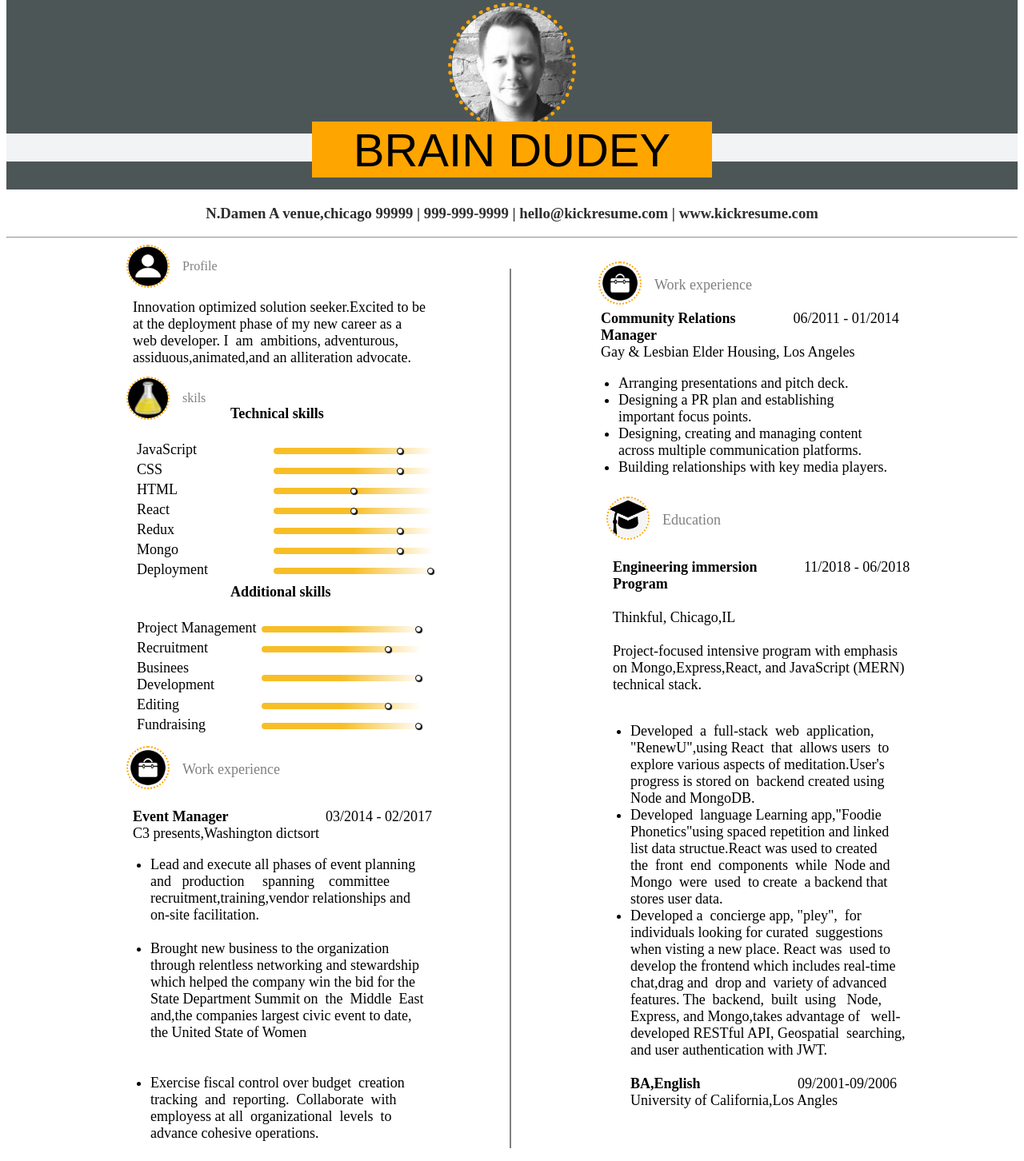
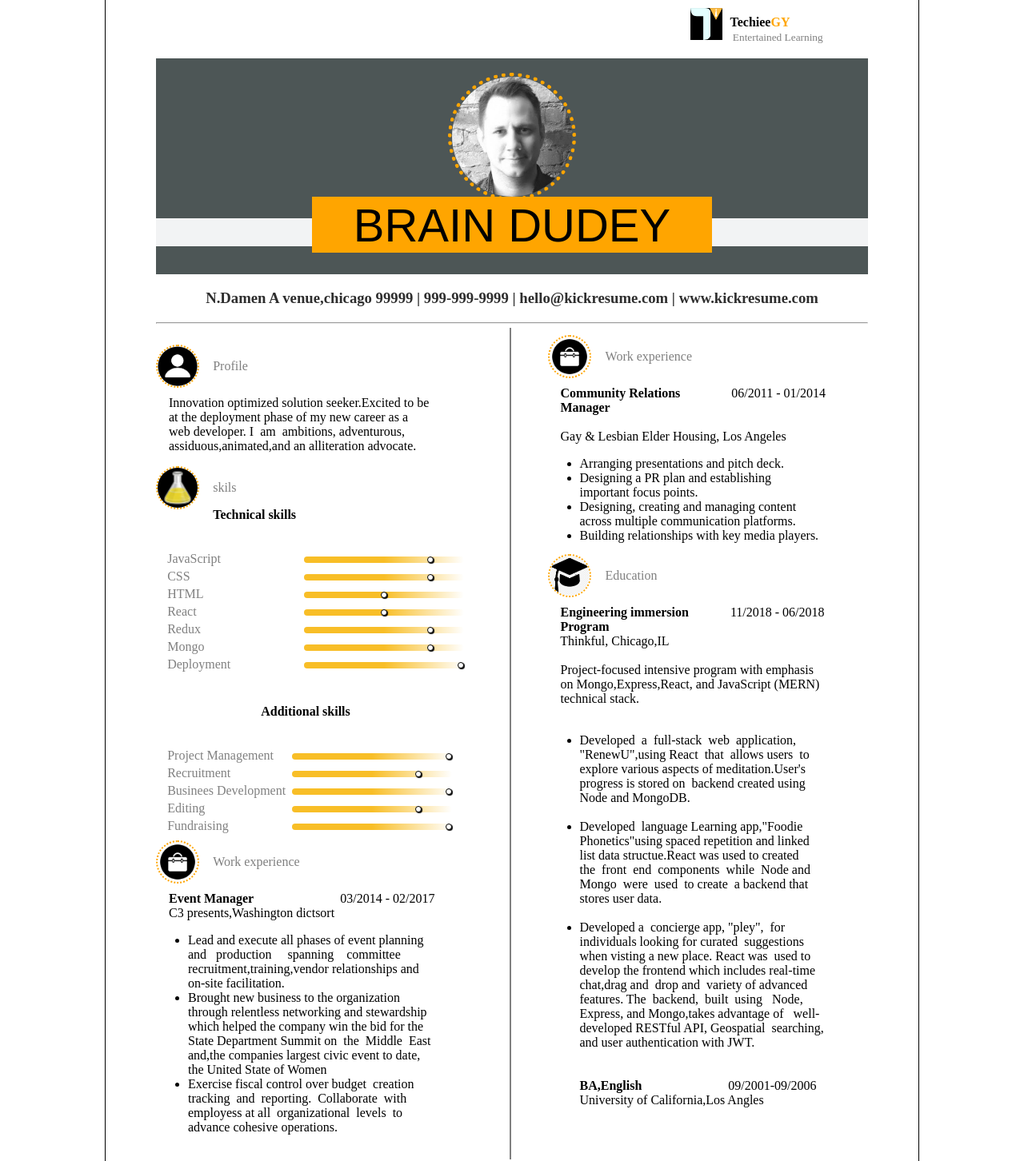
Before and after one commit to Pinkypri/Task-2-RESUME-html-css-, a plain HTML site: page project2/project2/index.html in a window 1280 px wide. Shown: the part 104-1556 px from the top of the page at 80% size. Drawn offline with Linux system fonts and the light colour scheme.

Commit message:
Update index.html

```diff
--- a/project2/project2/index.html
+++ b/project2/project2/index.html
@@ -8,7 +8,15 @@
 </head>
 <style>
 
-
+.resume{
+        width: 890px;
+  height: 1450px;
+  margin: 50px auto;
+  border-style: solid;
+  border-width: 0.3px;
+  position: relative;
+  padding: 5% 5%;
+    }
 
     input[type=range]{
           width: 200px;
@@ -44,50 +52,86 @@
 
     .vl {
       border-left: 2px solid grey;
-      height: 1100px;
-      position: absolute;
-      left: 50%;
-      margin-left: -3px;
-      top:440px;
+
+
+     position:absolute;
+     left: 50%;
+  margin-left: -3px;
+  height: 1040px;
+
+
+      margin-top:400px;
     }
+    p{
+        font-family: 'Times New Roman';
+        font-size: medium;
+        color: black;
+    }
+    pre{
+        font-family: 'Times New Roman';
+        font-size: medium;
+        color: black;
+    }
+
     </style>
 <body>
-    <div style="margin-left:1050px">
+    <div class="resume">
+        <div class="vl"></div>
+    <div style="margin-left:75%">
     <img src="logo.png" alt="logo"width="40px" height="40px" style="background-color:black;">
     <div style="margin-top:-35px; margin-left:50px;" >
     <b>Techiee<b style="color:orange">GY</b></b><br>
     <small style="color:grey; font-size:7">&nbsp;Entertained Learning</small>
     </div>
-    </div><br>
-    <div style="width:100%; height:200px; background-color: #4d5656 ">
-    <center><br><br>
-    <img src="log2.jpg"  width="150px" height="150px" style="border-radius:50%; border-style: dotted;  border: 200px dotted orange; border-width:5px; border-height:5px;">
-    <center><button style="margin-top:-15px; background-color: orange; width:500px; height:70px;font-size:58px; border:1px solid orange;">BRAIN DUDEY</button></center></div>
+    </div>
+    <br>
+    <div style="width:100%; height:200px; background-color: #4d5656;text-align: center;" >
+
+    <img src="log2.jpg"  width="150px" height="150px" style="
+        display: inline-block;
+        border-radius:50%;
+
+         border-style: dotted;
+           border: 200px dotted orange;
+            border-width:5px;
+
+            margin-top:2%"><br>
+
+    <button style="margin-top:-1%;
+
+    background-color:orange;
+     width:500px;
+      height:70px;
+      font-size:58px; border:1px solid orange;">BRAIN DUDEY</button>
+          </div>
+
     <div style="width:100%; height:35px; background-color:  #f2f3f4 "></div>
     <div style="width:100%; height:35px; background-color: #4d5656 "></div>
-    <center>
-    <h3 style="color:#2E2E2E;">N.Damen A venue,chicago 99999 | 999-999-9999 | hello@kickresume.com | www.kickresume.com</h3>
-    </center>
+
+    <h3 style="color:#2E2E2E; text-align: center;">N.Damen A venue,chicago 99999 | 999-999-9999 | hello@kickresume.com | www.kickresume.com</h3>
+
 
     <hr style="color: #d5dbdb ;">
+    <br>
 
-    <div class="vl"></div>
+
     <div >
-    <img src="log.png"  width="50px" height="50px" background-color="orange" style="margin-left:150px;
-     border-radius:50%;border-style: dotted;  border: 2px dotted orange; border-width155px; border-height:15px;"></div>
-    <div style="margin-top:-40px; margin-left:220px; color: grey; font-size:28 ;">Profile</div>
-    <br><div style=" margin-top:-20px;margin-left:140px;">
+    <img src="log.png"  width="50px" height="50px" background-color="orange" style="
+     border-radius:50%;border-style: dotted;  border: 2px dotted orange; border-width:2px; "></div>
+    <div style="margin-top:-40px;  color: grey; font-size:28 ;padding-left:8%;">Profile</div>
+    <div style=" margin-top:-40px;">
     <pre>
-    <font size="4" face="times new roman"color="black">
+    <p>
     Innovation optimized solution seeker.Excited to be
     at the deployment phase of my new career as a
     web developer. I  am  ambitions, adventurous,
-    assiduous,animated,and an alliteration advocate.</font></pre>
+    assiduous,animated,and an alliteration advocate.</p></pre>
     </div>
-    <img src="log4.png"  width="50px" height="50px" background-color="orange" style="margin-left:150px;
-     border-radius:50%;border-style: dotted;  border: 2px dotted orange; border-width155px; border-height:15px;"></div>
-    <div style="margin-top:-40px; margin-left:220px; color: grey; font-size:28 ;">skils<br>
-    <div style="margin-left:60px;"><font size="4" face="times new roman"color="black" ><b>
+    <div>
+    <img src="log4.png"  width="50px" height="50px" background-color="orange" style=" padding: auto;
+     border-radius:50%;border-style: dotted;  border: 2px dotted orange; border-width:2px"></div>
+    <div style="margin-top:-40px; padding-left: 8%; color: grey; font-size:28 ;">skils<br>
+    <div style="margin-left:0px;"><p ><b>
     Technical skills</b><br></div><br>
     <div style="margin-left:-60px;  height:160px;">
     <table width="400px" height="155px">
@@ -121,7 +165,7 @@
     </tr>
     </table>
     </div><br>
-    <div style="margin-left:60px;"><font size="4" face="times new roman"color="black" ><b>
+    <div style="margin-left:60px;"><p ><b>
     Additional skills</b><br></div><br>
     <div style="margin-left:-60px; width:455px; height:100px;">
     <table width="400px" height="105px">
@@ -147,51 +191,49 @@
     </tr>
     </table><br></div></div><br>
     <div>
-    <img src="log5.png"  width="50px" height="50px" background-color="orange" style="margin-left:150px; margin-top:40px;
-     border-radius:50%;border-style: dotted;  border: 2px dotted orange; border-width155px; border-height:15px;"></div>
-    <div style="margin-top:-40px; margin-left:220px; color: grey; font-size:28 ;">Work experience</div>
-    <br><div style=" margin-top:-20px;margin-left:140px;">
+    <img src="log5.png"  width="50px" height="50px" background-color="orange" style="padding: auto;
+     border-radius:50%;border-style: dotted;  border: 2px dotted orange; border-width:2px;"></div>
+    <div style="margin-top:-40px; padding-left:8%; color: grey; font-size:28 ;">Work experience</div>
+    <div style=" margin-top:-40px;">
     <pre>
-    <font size="4" face="times new roman"color="black">
+    <p>
     <b>Event Manager</b>                           03/2014 - 02/2017
     C3 presents,Washington dictsort<ul><li>Lead and execute all phases of event planning
 and   production     spanning    committee
 recruitment,training,vendor relationships and
-on-site facilitation.</li>
-<li>Brought new business to the organization
+on-site facilitation.</li><li>Brought new business to the organization
 through relentless networking and stewardship
 which helped the company win the bid for the
 State Department Summit on  the  Middle  East
 and,the companies largest civic event to date,
-the United State of Women
-    </li>
-<li>Exercise fiscal control over budget  creation
+the United State of Women</li><li>Exercise fiscal control over budget  creation
 tracking  and  reporting.  Collaborate  with
 employess at all  organizational  levels  to
 advance cohesive operations.
     </li></ul>
-    </font></pre>
+</p></pre>
     </div>
-    <div style="margin-left:840px; margin-top:-1160px">
-    <img src="log5.png"  width="50px" height="50px" background-color="orange" style="margin-left:-100px; margin-top:-80px;
-     border-radius:50%;border-style: dotted;  border: 2px dotted orange; border-width155px; border-height:15px;"></div>
-    <div style="margin-top:-40px; margin-left:810px; color: grey; font-size:28 ;">Work experience</div><br>
-    <div style=" margin-top:-660px;margin-left:725px;">
-    <pre><font size="4" face="times new roman"color="black">
+
+    <div style="margin-left:55%;margin-top:-120%; position: relative;">
+    <img src="log5.png"  width="50px" height="50px" background-color="orange" style="
+     border-radius:50%;border-style: dotted;  border: 2px dotted orange; border-width:2px;"/>
+    <p style="color: grey; font-size:28 ; margin-top: -40px; padding-left: 18%;">Work experience</p><br></div>
+    <div style=" margin-top:-40px;margin-left:55%;">
+    <pre><p>
     <b>Community Relations</b>                06/2011 - 01/2014
-    <b>Manager</b>
+    <b>Manager</b><br>
     Gay & Lesbian Elder Housing, Los Angeles<ul><li>Arranging presentations and pitch deck.<li>Designing a PR plan and establishing<br>important focus points.<li>Designing, creating and managing content <br>across multiple communication platforms.<li>Building relationships with key media players.</li></ul>
-    </font></pre>
-    </div>
-    <div style="margin-left:780px; margin-top:-90px">
-    <img src="log6.png"  width="50px" height="50px" background-color="orange" style="margin-left:-30px; margin-top:40px;
-     border-radius:50%;border-style: dotted;  border: 2px dotted orange; border-width155px; border-height:15px;"></div>
-    <div style="margin-top:-40px; margin-left:820px; color: grey; font-size:28 ;">Education</div>
-    <div style=" margin-top:-20px;margin-left:740px;"><br>
+    </p></pre>
+    </div><br><br>
+    <div style="margin-left:55%; margin-top:-90px">
+    <img src="log6.png"  width="50px" height="50px" background-color="orange" style="
+     border-radius:50%;border-style: dotted;  border: 2px dotted orange; border-width:2px ;">
+    <p style="margin-top:-40px; padding-left: 18%; color: grey; font-size:28 ;">Education</p></div>
+    <div style=" margin-top:-40px;margin-left:55%;">
     <pre>
-    <font size="4" face="times new roman"color="black">
+    <p>
     <b>Engineering immersion</b>             11/2018 - 06/2018
-    <b>Program</b><br>
+    <b>Program</b>
     Thinkful, Chicago,IL<br>
     Project-focused intensive program with emphasis
     on Mongo,Express,React, and JavaScript (MERN)
@@ -200,12 +242,14 @@ advance cohesive operations.
 "RenewU",using React  that  allows users  to
 explore various aspects of meditation.User's
 progress is stored on  backend created using
-Node and MongoDB.<li>Developed  language Learning app,"Foodie
+Node and MongoDB.</li>
+<li>Developed  language Learning app,"Foodie
 Phonetics"using spaced repetition and linked
 list data structue.React was used to created
 the  front  end  components  while  Node and
 Mongo  were  used  to create  a backend that
-stores user data.<li>Developed a  concierge app, "pley",  for
+stores user data.</li>
+<li>Developed a  concierge app, "pley",  for
 individuals looking for curated  suggestions
 when visting a new place. React was  used to
 develop the frontend which includes real-time
@@ -213,11 +257,14 @@ chat,drag and  drop and  variety of advanced
 features. The  backend,  built  using   Node,
 Express, and Mongo,takes advantage of   well-
 developed RESTful API, Geospatial  searching,
-and user authentication with JWT.
+and user authentication with JWT.</li>
 
 </li><b>BA,English</b>                           09/2001-09/2006
 University of California,Los Angles
-    </font></pre>
+</p></pre>
+    </div>
+
+</div>
     </div>
     </body>
 </html>
```
